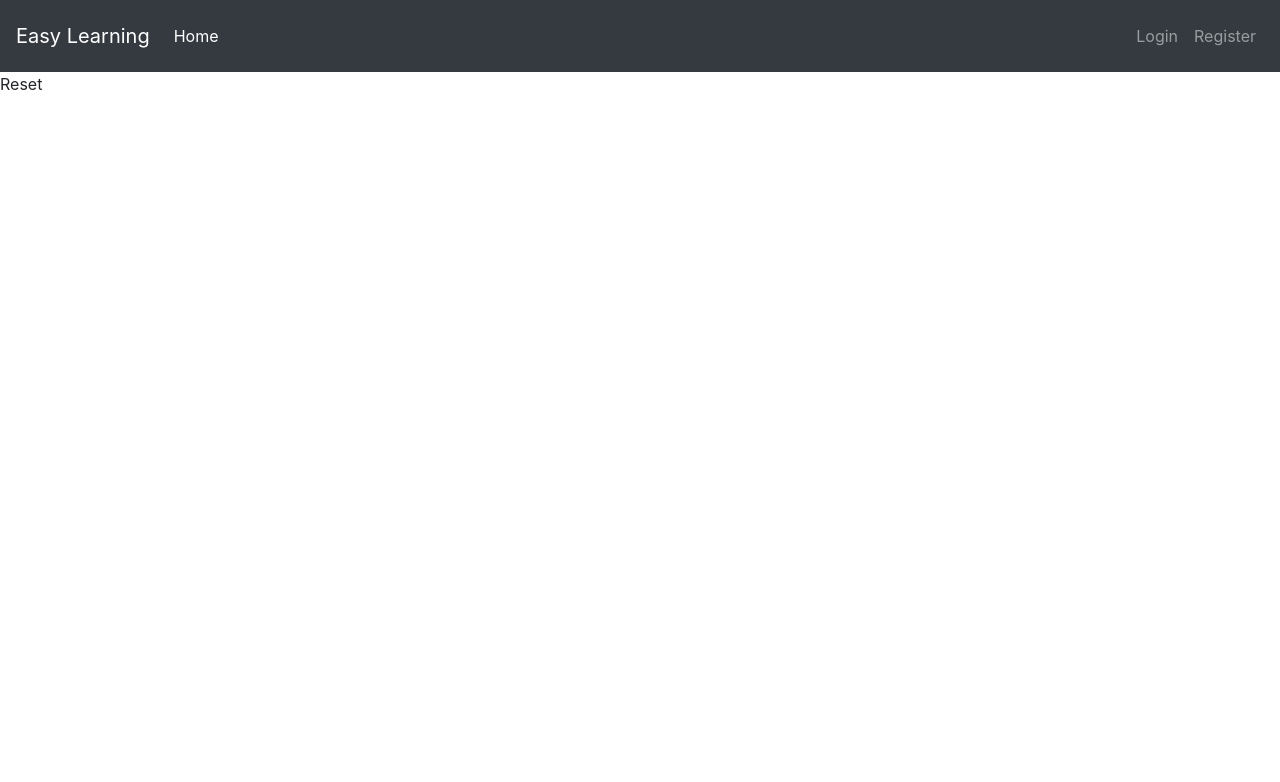
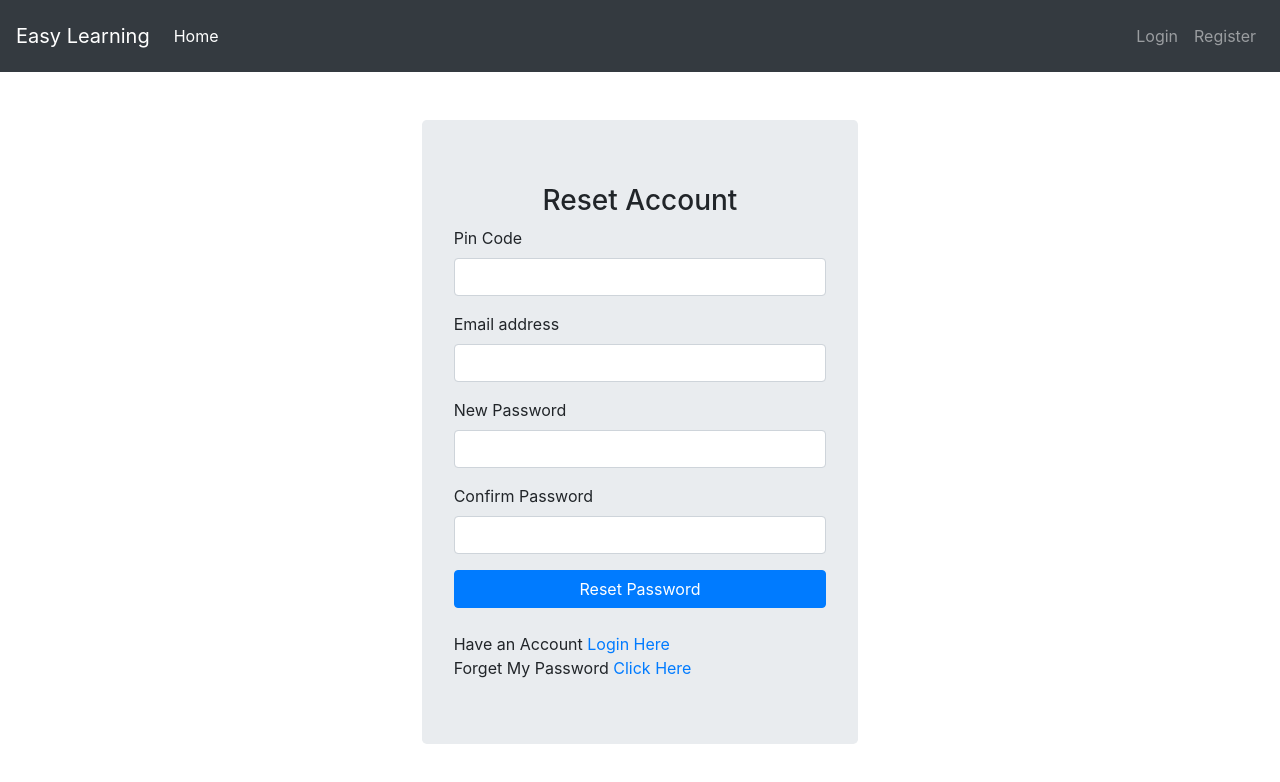
Before and after one commit to kodaishiotsuki/Auth_App_frontend, a React (Create React App) app: page /reset/1 in a window 1280 px wide. Shown: the top 782 px of the page. Built offline with nearby package versions, Linux system fonts and the light colour scheme; no server answers.

Commit message:
パスワードリセット機能追加

```diff
--- a/src/common/Header.jsx
+++ b/src/common/Header.jsx
@@ -54,7 +54,11 @@ const Header = () => {
               user={user}
               setUser={setUser}
             />
-            <Route exact path='/reset/:id' element={<Reset />} />
+            <Route
+              exact
+              path='/reset/:id'
+              element={<Reset user={user} setUser={setUser} />}
+            />
           </Routes>
         </div>
       </BrowserRouter>
--- a/src/components/Forget.jsx
+++ b/src/components/Forget.jsx
@@ -1,9 +1,8 @@
 import axios from "axios";
 import React, { useState } from "react";
-import { Link, useNavigate } from "react-router-dom";
+import { Link } from "react-router-dom";
 
-const Forget = ({ user, setUser }) => {
-  const navigate = useNavigate();
+const Forget = () => {
   const [email, setEmail] = useState("");
   const [message, setMessage] = useState("");
 
@@ -18,12 +17,26 @@ const Forget = ({ user, setUser }) => {
     axios
       .post("/forgetpassword", data)
       .then((response) => {
-        console.log(response);
+        setMessage(response.data.message);
+        document.getElementById("forgetform").reset();
       })
       .catch((error) => {
-        console.log(error);
+        // console.log(error);
+        setMessage(error.response.data.message);
       });
   };
+
+  let error = "";
+  if (message) {
+    error = message && (
+      <>
+        <div className='alert alert-danger' role='alert'>
+          {message}
+        </div>
+      </>
+    );
+  }
+
   return (
     <div>
       <br />
@@ -32,7 +45,8 @@ const Forget = ({ user, setUser }) => {
         <div className='jumbotron col-lg-4 offset-lg-4'>
           <h3 className='text-center'>Forget Password</h3>
 
-          <form onClick={formSubmit}>
+          <form onClick={formSubmit} id='forgetform'>
+            {error}
             <div className='form-group'>
               <label for='exampleInputEmail1'>Email address</label>
               <input
--- a/src/components/Login.jsx
+++ b/src/components/Login.jsx
@@ -25,13 +25,27 @@ const Login = ({ user, setUser }) => {
         localStorage.setItem("token", response.data.token);
         //ログインユーザー更新
         setUser(response.data.user);
+        setMessage(response.data.message);
+
         //profileページへ遷移
         navigate("/profile");
       })
       .catch((error) => {
-        console.log(error);
+        // console.log(error);
+        setMessage(error.response.data.message);
       });
   };
+
+  let error = "";
+  if (message) {
+    error = message && (
+      <>
+        <div className='alert alert-danger' role='alert'>
+          {message}
+        </div>
+      </>
+    );
+  }
 
   return (
     <div>
@@ -42,6 +56,7 @@ const Login = ({ user, setUser }) => {
           <h3 className='text-center'>Login Account</h3>
 
           <form onSubmit={formSubmit}>
+            {error}
             <div className='form-group'>
               <label for='exampleInputEmail1'>Email address</label>
               <input
--- a/src/components/Register.jsx
+++ b/src/components/Register.jsx
@@ -24,17 +24,30 @@ const Register = ({ user, setUser }) => {
     axios
       .post("/register", data)
       .then((response) => {
-        console.log(response);
+        // console.log(response);
         //localStorageにトークン保存
         localStorage.setItem("token", response.data.token);
         setUser(response.data.user);
+        setMessage(response.data.message);
         //profileページへ遷移
         navigate("/profile");
       })
       .catch((error) => {
-        console.log(error);
+        // console.log(error);
+        setMessage(error.response.data.message);
       });
   };
+
+  let error = "";
+  if (message) {
+    error = message && (
+      <>
+        <div className='alert alert-danger' role='alert'>
+          {message}
+        </div>
+      </>
+    );
+  }
 
   return (
     <div>
@@ -45,6 +58,7 @@ const Register = ({ user, setUser }) => {
           <h3 className='text-center'>Register Account</h3>
 
           <form onSubmit={formSubmit}>
+            {error}
             <div className='form-group'>
               <label for='exampleInputEmail1'>User Name</label>
               <input
--- a/src/components/Reset.jsx
+++ b/src/components/Reset.jsx
@@ -1,9 +1,110 @@
-import React from 'react'
+import axios from "axios";
+import React, { useState } from "react";
+import { Link } from "react-router-dom";
 
 const Reset = () => {
+  const [token, setToken] = useState("");
+  const [email, setEmail] = useState("");
+  const [password, setPassword] = useState("");
+  const [passwordConf, setPasswordConf] = useState("");
+  const [message, setMessage] = useState("");
+
+  //リセットフォーム
+  const formSubmit = (e) => {
+    e.preventDefault();
+
+    const data = {
+      token: token,
+      email: email,
+      password: password,
+      password_confirmation: passwordConf,
+    };
+
+    axios
+      .post("/resetpassword", data)
+      .then((response) => {
+        // console.log(response);
+        setMessage(response.data.message);
+        document.getElementById("forgetform").reset();
+      })
+      .catch((error) => {
+        setMessage(error.response.data.message);
+      });
+  };
+
+  let error = "";
+  if (message) {
+    error = message && (
+      <>
+        <div className='alert alert-danger' role='alert'>
+          {message}
+        </div>
+      </>
+    );
+  }
   return (
-    <div>Reset</div>
-  )
-}
+    <div>
+      <br />
+      <br />
+      <div className='row'>
+        <div className='jumbotron col-lg-4 offset-lg-4'>
+          <h3 className='text-center'>Reset Account</h3>
 
-export default Reset
+          <form onSubmit={formSubmit} id='reset_form'>
+            {error}
+            <div className='form-group'>
+              <label for='exampleInputEmail1'>Pin Code</label>
+              <input
+                type='text'
+                className='form-control'
+                name='token'
+                required
+                onChange={(e) => setToken(e.target.value)}
+              />
+            </div>
+            <div className='form-group'>
+              <label for='exampleInputEmail1'>Email address</label>
+              <input
+                type='email'
+                className='form-control'
+                aria-describedby='emailHelp'
+                name='email'
+                required
+                onChange={(e) => setEmail(e.target.value)}
+              />
+            </div>
+            <div className='form-group'>
+              <label for='exampleInputPassword1'>New Password</label>
+              <input
+                type='password'
+                className='form-control'
+                name='password'
+                required
+                onChange={(e) => setPassword(e.target.value)}
+              />
+            </div>
+            <div className='form-group'>
+              <label for='exampleInputPassword1'>Confirm Password</label>
+              <input
+                type='password'
+                className='form-control'
+                name='password_confirmation'
+                required
+                onChange={(e) => setPasswordConf(e.target.value)}
+              />
+            </div>
+            <button type='submit' className='btn btn-primary btn-block'>
+              Reset Password
+            </button>
+            <br />
+            Have an Account <Link to='/login'>Login Here</Link>
+            <br />
+            Forget My Password <Link to='/forget'>Click Here</Link>
+          </form>
+        </div>
+      </div>
+    </div>
+  );
+};
+
+export default Reset;
```
